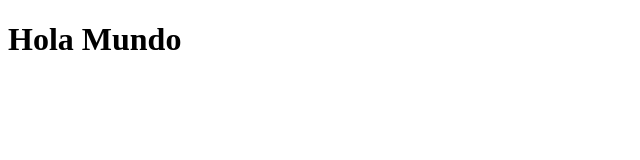
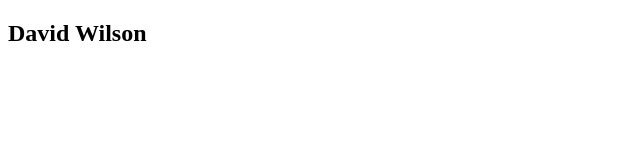
Before and after one commit to deonwilson/Proyecto-de-prueba, a plain HTML site: page index.html in a window 1280 px wide. Shown: the whole page, without its empty margins (0-640 px from the left). Drawn offline with Linux system fonts and the light colour scheme.

Commit message:
Mejorando el Index.html

```diff
--- a/index.html
+++ b/index.html
@@ -2,9 +2,12 @@
 <html lang="en">
 <head>
     <meta charset="UTF-8">
-    <title>Git</title>
+    <title>Git y Github</title>
 </head>
 <body>
-    <h1>Hola Mundo</h1>
+    <div class="container">
+        <h2>David Wilson</h2>
+    </div>
+
 </body>
 </html>
```
